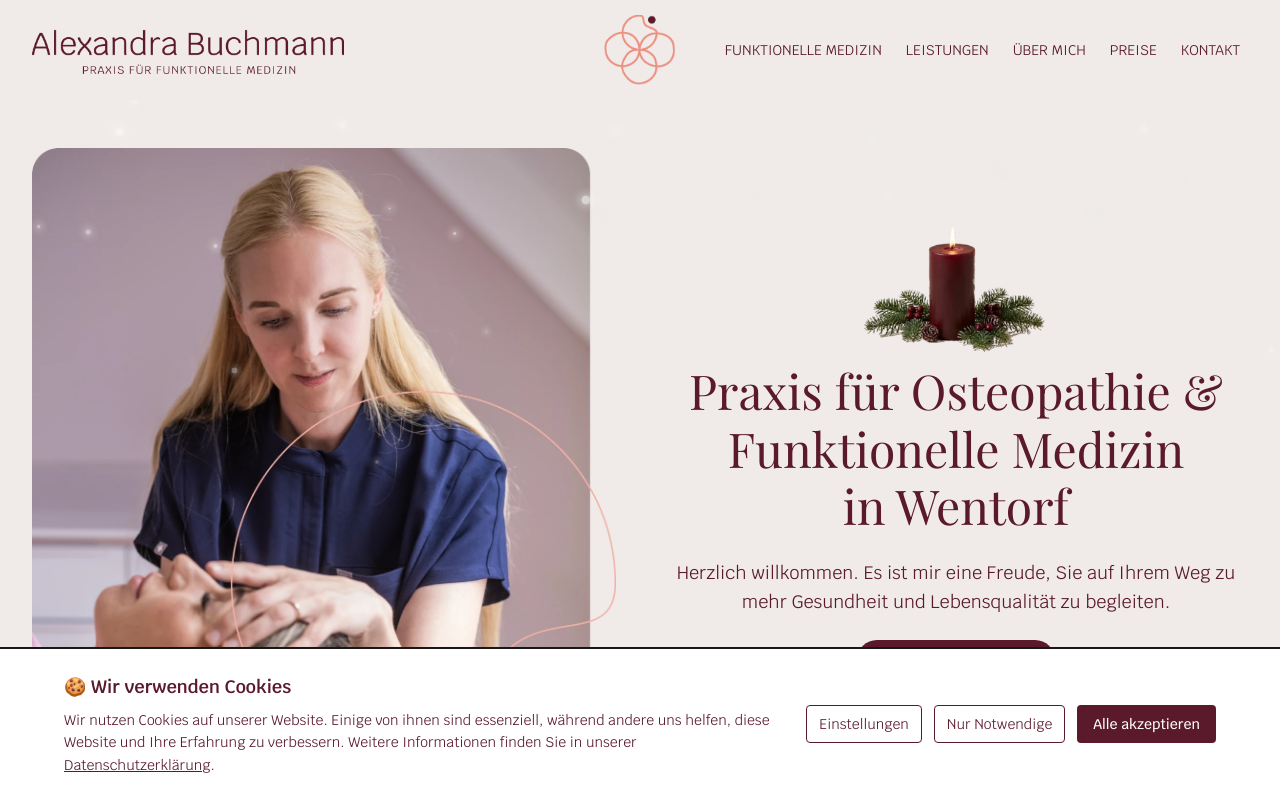
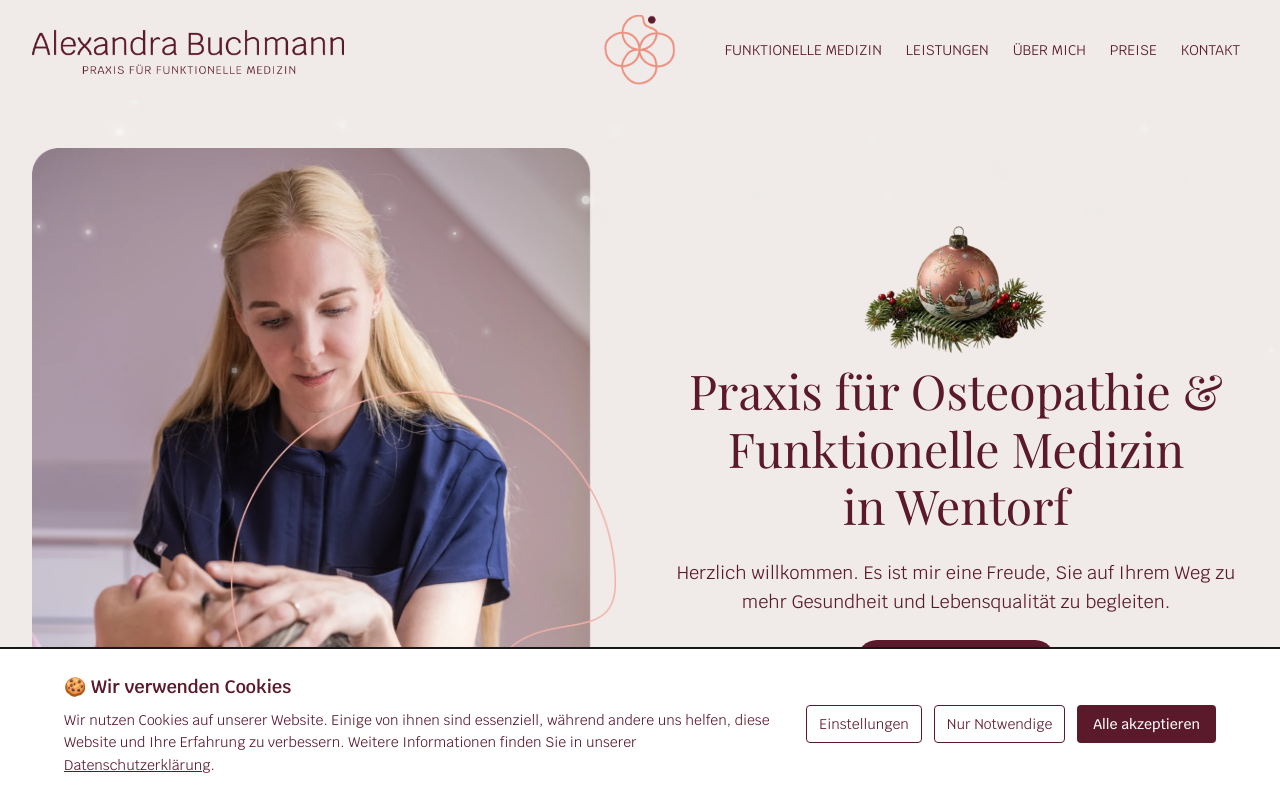
Before and after one commit to Lxnder1976/praxis-buchmann, a Next.js app: page / in a window 1280 px wide. Shown: the top 800 px of the page. Built offline with nearby package versions, Linux system fonts and the light colour scheme.

Commit message:
Hero: Kerze durch Christbaumkugel ersetzt

```diff
--- a/src/components/Hero.tsx
+++ b/src/components/Hero.tsx
@@ -43,12 +43,12 @@ export default function Hero() {
 
           {/* Text rechts */}
           <div className="space-y-6 text-center">
-            {/* Kerze über der Überschrift */}
+            {/* Weihnachtsdekoration über der Überschrift */}
             <FadeIn direction="down" mobileDirection="down" delay={0} duration={800}>
               <div className="flex justify-center -mb-4">
                 <Image
-                  src="/kerze.webp"
-                  alt="Adventskerze"
+                  src="/christbaumkugel.webp"
+                  alt="Weihnachtskugel"
                   width={120}
                   height={160}
                   className="h-32 w-auto"
```
Also changed, not shown: public/christbaumkugel.webp (added).
